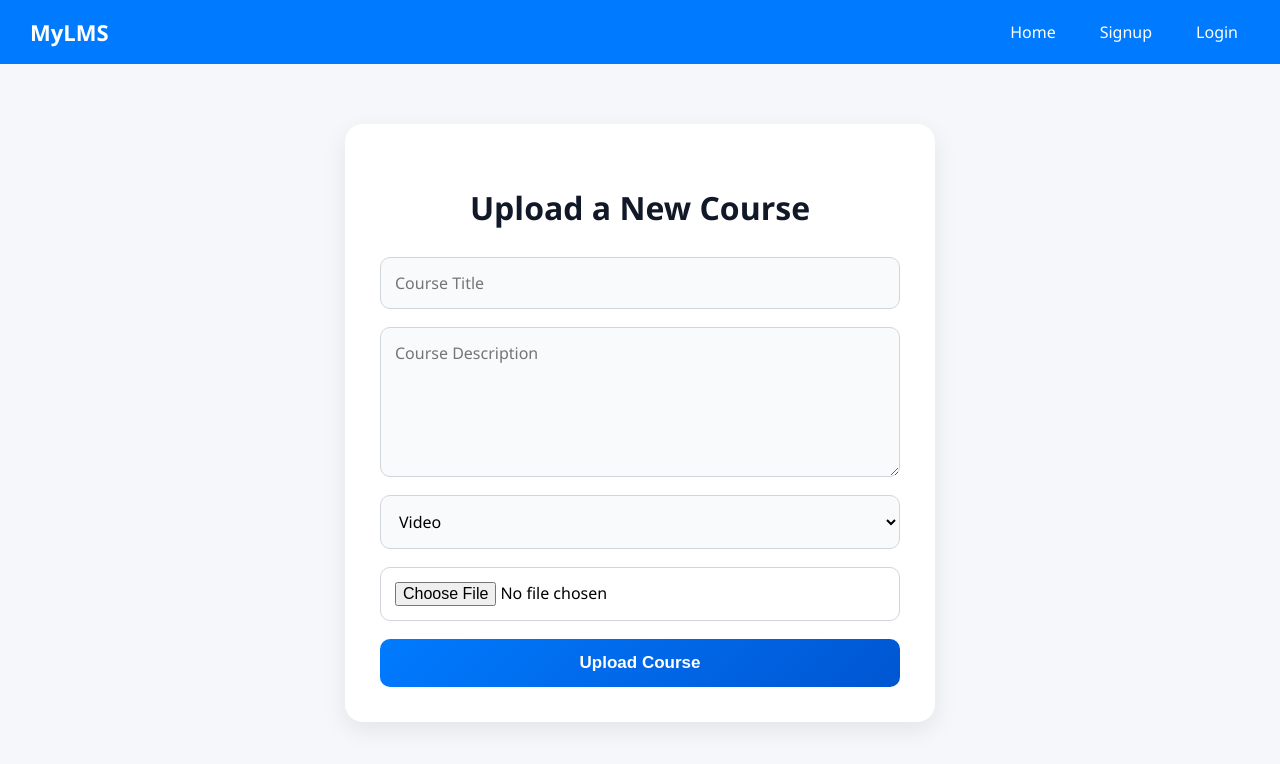
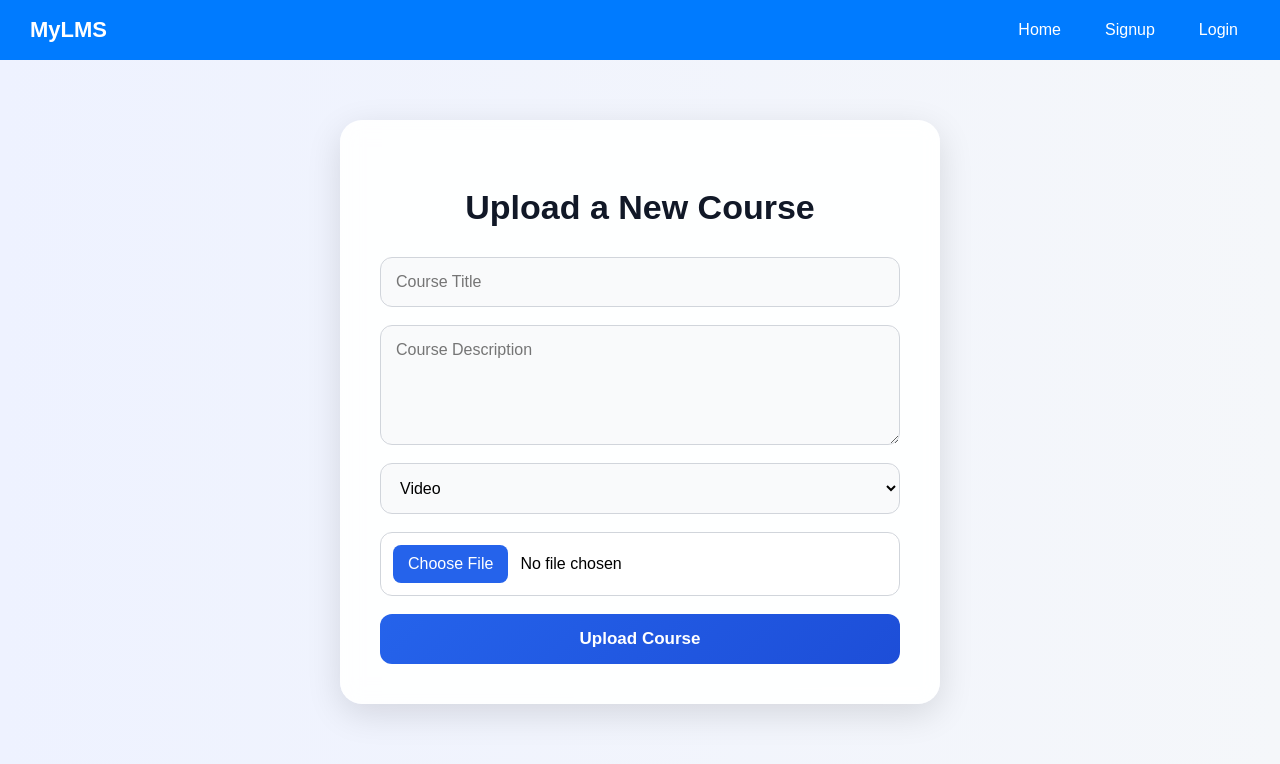
Before and after one commit to sairajnagula123/lms-app, a React (Create React App) app in the folder client/: page /upload in a window 1280 px wide. Shown: the top 764 px of the page. Built offline with nearby package versions, Linux system fonts and the light colour scheme; no server answers.

Commit message:
update courseupload.css

```diff
--- a/client/src/pages/CourseUpload.jsx
+++ b/client/src/pages/CourseUpload.jsx
@@ -10,11 +10,18 @@ function CourseUpload() {
 
   const [loading, setLoading] = useState(false);
   const [error, setError] = useState("");
+  const [success, setSuccess] = useState("");
+
+  const API_URL = process.env.REACT_APP_API_URL;
 
   const handleSubmit = async (e) => {
     e.preventDefault();
 
-    const API_URL = process.env.REACT_APP_API_URL;
+    // Validation
+    if (!file) {
+      setError("Please select a file");
+      return;
+    }
 
     const formData = new FormData();
 
@@ -26,8 +33,9 @@ function CourseUpload() {
     try {
       setLoading(true);
       setError("");
+      setSuccess("");
 
-      const res = await axios.post(
+      const response = await axios.post(
         `${API_URL}/api/courses/add`,
         formData,
         {
@@ -37,22 +45,23 @@ function CourseUpload() {
         }
       );
 
-      alert(res.data.message);
+      setSuccess(response.data.message || "Course uploaded successfully!");
 
-      // Optional reset after upload
+      // Reset Form
       setTitle("");
       setDescription("");
       setContentType("video");
       setFile(null);
 
     } catch (err) {
-      console.error("Upload failed:", err);
+      console.error(err);
 
       if (err.response) {
         setError(err.response.data.message || "Upload failed");
       } else {
-        setError("Server error / Network issue");
+        setError("Server error or network issue");
       }
+
     } finally {
       setLoading(false);
     }
@@ -60,24 +69,27 @@ function CourseUpload() {
 
   return (
     <div className="upload-container">
+
       <h2>Upload a New Course</h2>
 
       {error && <p className="error">{error}</p>}
+
+      {success && <p className="success">{success}</p>}
 
       <form onSubmit={handleSubmit} encType="multipart/form-data">
 
         <input
           type="text"
+          placeholder="Course Title"
           value={title}
           onChange={(e) => setTitle(e.target.value)}
-          placeholder="Course Title"
           required
         />
 
         <textarea
+          placeholder="Course Description"
           value={description}
           onChange={(e) => setDescription(e.target.value)}
-          placeholder="Course Description"
           required
         />
 
@@ -91,10 +103,17 @@ function CourseUpload() {
 
         <input
           type="file"
+          accept="video/*,application/pdf"
           onChange={(e) => setFile(e.target.files[0])}
-          accept="video/*,application/pdf"
           required
         />
+
+        {/* File Preview */}
+        {file && (
+          <p className="file-name">
+            Selected File: {file.name}
+          </p>
+        )}
 
         <button type="submit" disabled={loading}>
           {loading ? "Uploading..." : "Upload Course"}
--- a/client/src/styles/CourseUpload.css
+++ b/client/src/styles/CourseUpload.css
@@ -1,26 +1,38 @@
+body {
+  margin: 0;
+  padding: 0;
+  min-height: 100vh;
+  font-family: Arial, sans-serif;
+  background: linear-gradient(to right, #eef2ff, #f5f7fa);
+}
+
+/* Main Upload Card */
 .upload-container {
   max-width: 520px;
   margin: 60px auto;
-  padding: 35px;
-  background: #ffffff;
-  border-radius: 18px;
-  box-shadow: 0 8px 25px rgba(0, 0, 0, 0.08);
-  transition: transform 0.3s ease, box-shadow 0.3s ease;
+  padding: 40px;
+  background: rgba(255, 255, 255, 0.92);
+  backdrop-filter: blur(10px);
+  border-radius: 22px;
+  box-shadow: 0 10px 35px rgba(0, 0, 0, 0.12);
+  transition: all 0.3s ease;
 }
 
 .upload-container:hover {
-  transform: translateY(-3px);
-  box-shadow: 0 12px 30px rgba(0, 0, 0, 0.12);
+  transform: translateY(-4px);
+  box-shadow: 0 15px 40px rgba(0, 0, 0, 0.15);
 }
 
+/* Heading */
 .upload-container h2 {
   text-align: center;
-  margin-bottom: 28px;
-  font-size: 32px;
+  margin-bottom: 30px;
+  font-size: 34px;
+  font-weight: 700;
   color: #111827;
-  font-weight: 700;
 }
 
+/* Form Layout */
 .upload-container form {
   display: flex;
   flex-direction: column;
@@ -28,75 +40,120 @@
 }
 
 /* Inputs */
-.upload-container input[type="text"],
+.upload-container input,
 .upload-container textarea,
-.upload-container select,
-.upload-container input[type="file"] {
-  padding: 14px;
+.upload-container select {
+  width: 100%;
+  padding: 15px;
+  border: 1px solid #d1d5db;
+  border-radius: 12px;
+  background: #f9fafb;
   font-size: 16px;
-  border: 1px solid #d1d5db;
-  border-radius: 10px;
-  background-color: #f9fafb;
   transition: all 0.3s ease;
+  box-sizing: border-box;
   font-family: inherit;
 }
 
-/* Focus Effect */
-.upload-container input[type="text"]:focus,
+/* Input Focus */
+.upload-container input:focus,
 .upload-container textarea:focus,
 .upload-container select:focus {
   outline: none;
-  border-color: #007bff;
-  background-color: #fff;
-  box-shadow: 0 0 0 4px rgba(0, 123, 255, 0.15);
+  border-color: #2563eb;
+  background: #ffffff;
+  box-shadow: 0 0 0 4px rgba(37, 99, 235, 0.15);
 }
 
 /* Textarea */
 .upload-container textarea {
+  min-height: 120px;
   resize: vertical;
-  min-height: 120px;
 }
 
 /* File Input */
 .upload-container input[type="file"] {
-  background-color: #fff;
+  background: white;
   cursor: pointer;
+  padding: 12px;
 }
 
-/* Button */
+/* File Upload Button Native */
+.upload-container input[type="file"]::file-selector-button {
+  border: none;
+  background: #2563eb;
+  padding: 10px 15px;
+  border-radius: 8px;
+  color: white;
+  cursor: pointer;
+  margin-right: 12px;
+  transition: 0.3s ease;
+}
+
+.upload-container input[type="file"]::file-selector-button:hover {
+  background: #1d4ed8;
+}
+
+/* Upload Button */
 .upload-container button {
-  background: linear-gradient(135deg, #007bff, #0056d2);
+  padding: 15px;
+  border: none;
+  border-radius: 12px;
+  background: linear-gradient(135deg, #2563eb, #1d4ed8);
   color: white;
-  padding: 14px;
   font-size: 17px;
-  font-weight: 600;
-  border: none;
-  border-radius: 10px;
+  font-weight: bold;
   cursor: pointer;
   transition: all 0.3s ease;
 }
 
+/* Hover Effect */
 .upload-container button:hover {
-  transform: translateY(-2px);
-  background: linear-gradient(135deg, #0069d9, #0047b3);
-  box-shadow: 0 6px 15px rgba(0, 123, 255, 0.25);
+  transform: translateY(-3px);
+  box-shadow: 0 10px 20px rgba(37, 99, 235, 0.25);
 }
 
+/* Active Effect */
 .upload-container button:active {
   transform: scale(0.98);
 }
 
+/* Disabled Button */
+.upload-container button:disabled {
+  opacity: 0.7;
+  cursor: not-allowed;
+}
+
 /* Error Message */
 .error {
-  background-color: #ffe5e5;
-  color: #d90429;
+  background: #fee2e2;
+  color: #dc2626;
   padding: 12px;
-  border-radius: 8px;
+  border-radius: 10px;
+  border: 1px solid #fecaca;
   font-size: 14px;
-  border: 1px solid #ffb3b3;
+  margin-bottom: 10px;
 }
 
-/* Responsive */
+/* Success Message */
+.success {
+  background: #dcfce7;
+  color: #166534;
+  padding: 12px;
+  border-radius: 10px;
+  border: 1px solid #86efac;
+  font-size: 14px;
+  margin-bottom: 10px;
+}
+
+/* Selected File Text */
+.file-name {
+  font-size: 14px;
+  color: #374151;
+  margin-top: -5px;
+  word-break: break-word;
+}
+
+/* Responsive Design */
 @media (max-width: 768px) {
   .upload-container {
     width: 90%;
@@ -105,7 +162,7 @@
   }
 
   .upload-container h2 {
-    font-size: 26px;
+    font-size: 28px;
   }
 
   .upload-container button {
```
